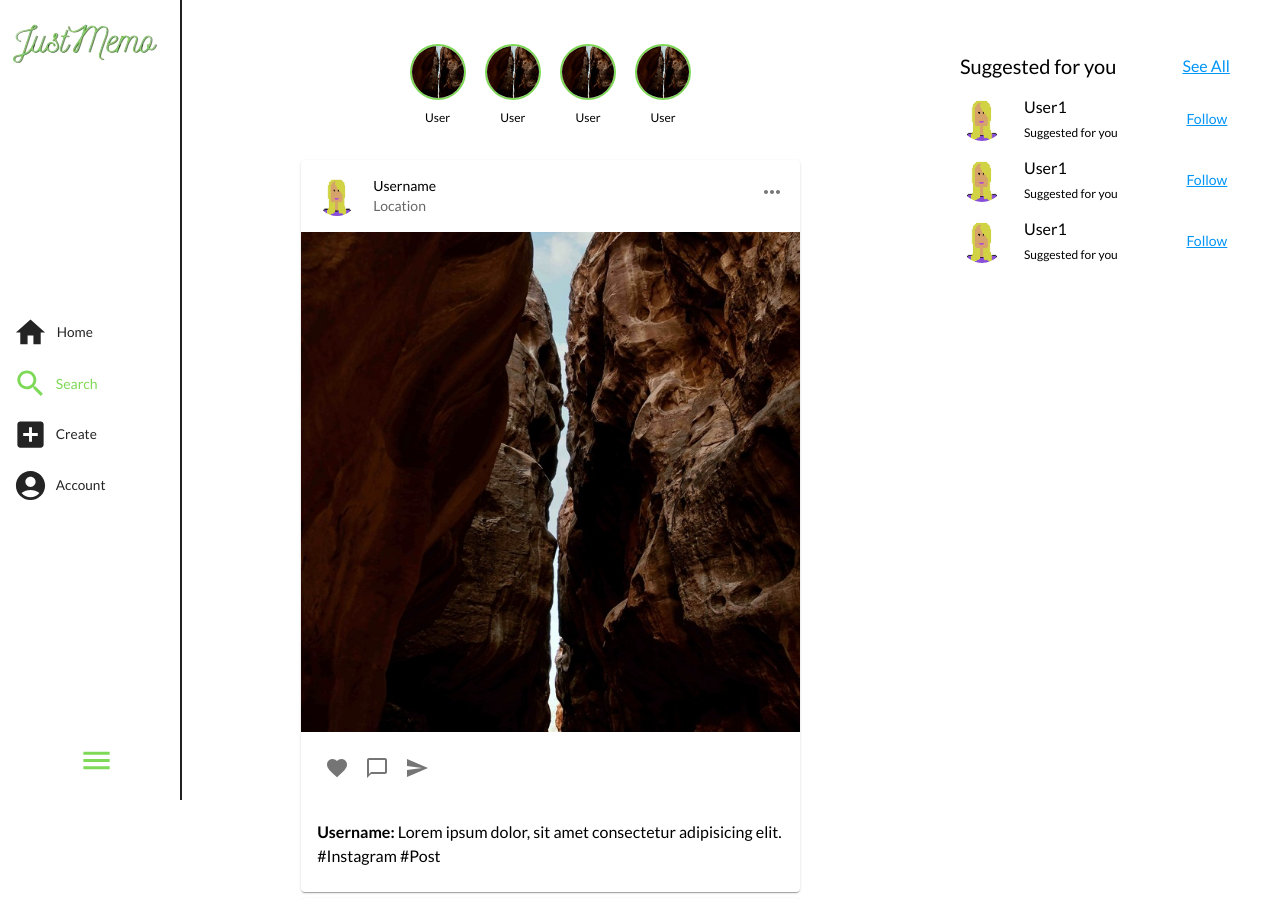
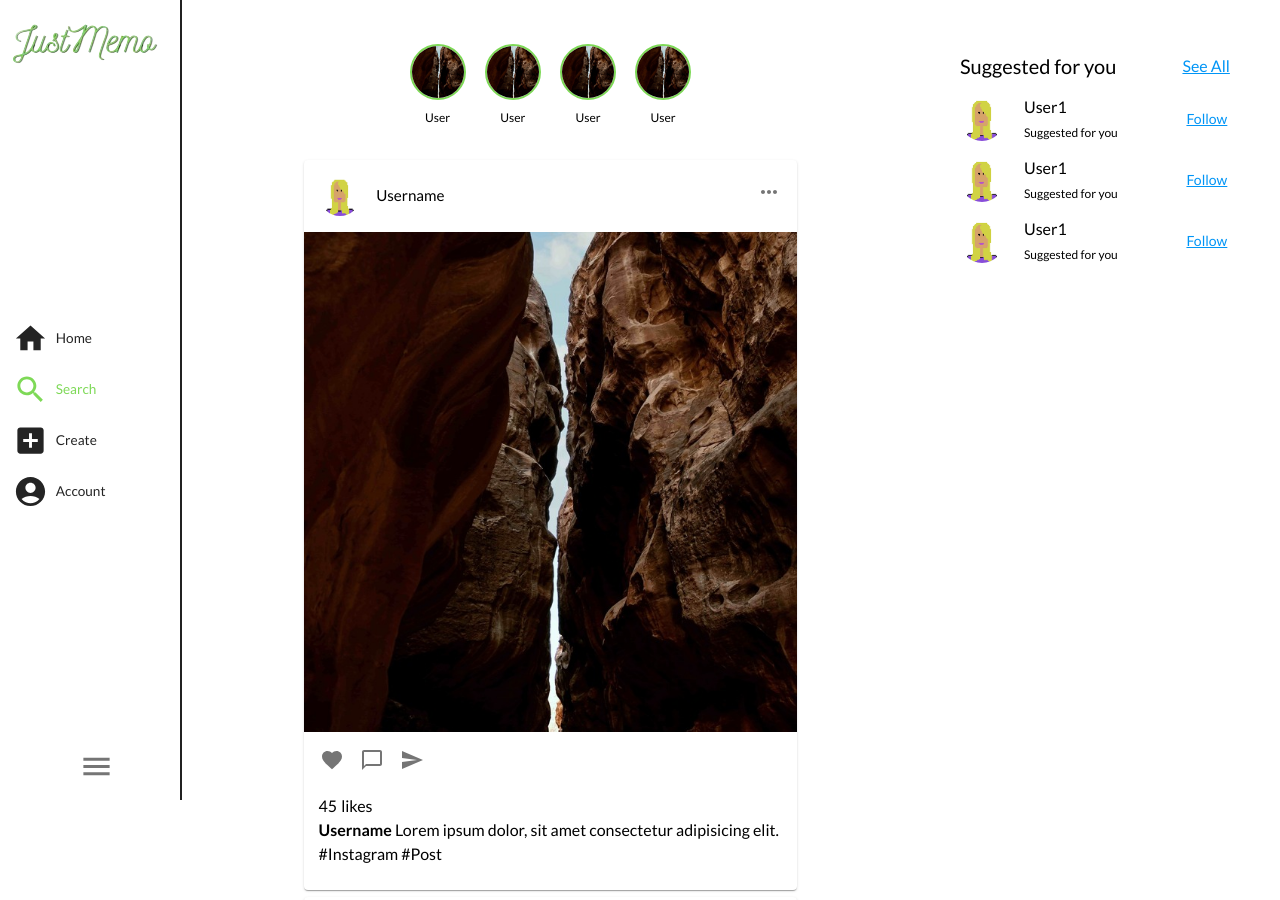
Before and after one commit to JorgeKerilima19/photogallery, a React (Vite) app: page / in a window 1280 px wide. Shown: the top 900 px of the page. Built offline with nearby package versions, Linux system fonts and the light colour scheme.

Commit message:
post styles add/remove + navbar styles resolve

```diff
--- a/src/components/Navbar.tsx
+++ b/src/components/Navbar.tsx
@@ -15,7 +15,7 @@ import { CreateComponent, SearchComponent } from "./pages";
 
 import useMediaQuery from "@mui/material/useMediaQuery";
 import { useTheme } from "@mui/material/styles";
-import { Button } from "@mui/material";
+import { IconButton } from "@mui/material";
 
 //Context
 import AppContext from "../context/AppContext";
@@ -95,6 +95,8 @@ const Navbar = () => {
         sx={{
           width: `${showLabel && !isSmallDevice ? "11.4rem" : "5rem"}`,
           backgroundColor: theme.palette.background.default,
+          gap: { xs: "0.5rem", md: "2rem" },
+          padding: { xs: "1rem 0", sm: "1rem 0 1rem 0.8rem" },
         }}
       >
         <>
@@ -110,6 +112,7 @@ const Navbar = () => {
           sx={{
             width: `${showLabel || isSmallDevice ? "auto" : "5rem"}`,
             flexDirection: { xs: "row", md: "column" },
+            gap: { xs: "0.3rem", md: "1rem" },
           }}
         >
           {iconList.map((icon, index) => {
@@ -123,6 +126,7 @@ const Navbar = () => {
                   label={`${!isSmallDevice ? icon.name : ""}`}
                   showLabel={showLabel}
                   sx={{
+                    minWidth: "2rem",
                     "& .MuiBottomNavigationAction-label": {
                       display: `${showLabel ? "block" : "none"}`,
                     },
@@ -141,6 +145,7 @@ const Navbar = () => {
                 label={`${!isSmallDevice ? icon.name : ""}`}
                 showLabel={showLabel}
                 sx={{
+                  minWidth: "min-content",
                   "& .MuiBottomNavigationAction-label": {
                     display: `${showLabel ? "block" : "none"}`,
                   },
@@ -152,9 +157,13 @@ const Navbar = () => {
             );
           })}
         </CustomBottomNavigation>
-        <Button onClick={switchTheme}>
+        <IconButton
+          onClick={switchTheme}
+          disableRipple
+          sx={{ minWidthidth: "2rem", padding: 0 }}
+        >
           <Menu fontSize="large" />
-        </Button>
+        </IconButton>
       </ContainerLeft>
 
       <>
--- a/src/components/homepage/Post.tsx
+++ b/src/components/homepage/Post.tsx
@@ -9,6 +9,7 @@ import {
   Avatar,
   IconButton,
   Typography,
+  Box,
 } from "@mui/material";
 
 import {
@@ -20,30 +21,24 @@ import {
 
 export const Post = () => {
   return (
-    <Card sx={{ color: "black", maxWidth: "max(80%,25rem)" }}>
+    <Card sx={{ maxWidth: "max(80%,25rem)", zIndex: "0" }}>
       {/* Header with user information */}
       <CardHeader
-        avatar={<Avatar src={user1} sx={{ position: "static" }} />}
-        title="Username"
-        subheader="Location"
+        avatar={<Avatar src={user1} />}
         action={
           <IconButton aria-label="settings">
             <MoreHoriz></MoreHoriz>
           </IconButton>
         }
+        title="Username"
+        titleTypographyProps={{ fontSize: "0.95rem" }}
       />
 
       {/* Image or video content */}
       <CardMedia component="img" height="500" image={photo1} alt="Post Image" />
 
       {/* Like, Comment, and Send buttons */}
-      <CardContent
-        sx={{
-          "& .css-78trlr-MuiButtonBase-root-MuiIconButton-root ": {
-            position: "unset",
-          },
-        }}
-      >
+      <CardContent sx={{ padding: "0.5rem 0 0 0.5rem" }}>
         <IconButton aria-label="like">
           <Favorite />
         </IconButton>
@@ -56,9 +51,13 @@ export const Post = () => {
       </CardContent>
 
       {/* Caption and comments */}
-      <CardContent>
+      <CardContent sx={{ padding: "0.9rem" }}>
+        <Box display="flex" alignItems="baseline" gap={0.5}>
+          <Typography>45</Typography>
+          <Typography>likes</Typography>
+        </Box>
         <Typography variant="body1">
-          <strong>Username:</strong> Lorem ipsum dolor, sit amet consectetur
+          <strong>Username</strong> Lorem ipsum dolor, sit amet consectetur
           adipisicing elit. #Instagram #Post
         </Typography>
       </CardContent>
--- a/src/styles/styles.ts
+++ b/src/styles/styles.ts
@@ -30,10 +30,9 @@ export const CustomContainer = styled("div")({
 
 export const ContainerLeft = styled(Container)({
   display: "flex",
-  gap: "2rem",
+  zIndex: "999",
   flexDirection: "column",
   justifyContent: "space-between",
-  padding: "1rem 0 1rem 0.8rem",
   maxHeight: "95vh",
   position: "fixed",
   top: "0",
@@ -52,6 +51,8 @@ export const ContainerLeft = styled(Container)({
     maxHeight: "4rem",
     flexDirection: "row",
     width: "100%  ",
+    justifyContent: "center",
+    borderTop: "thin solid",
   },
 });
 
@@ -82,7 +83,6 @@ export const ContainerRight = styled(Container)({
 
 export const CustomBottomNavigation = styled(BottomNavigation)({
   display: "flex",
-  gap: "1rem",
   height: "auto",
   alignItems: "start",
 });
```
